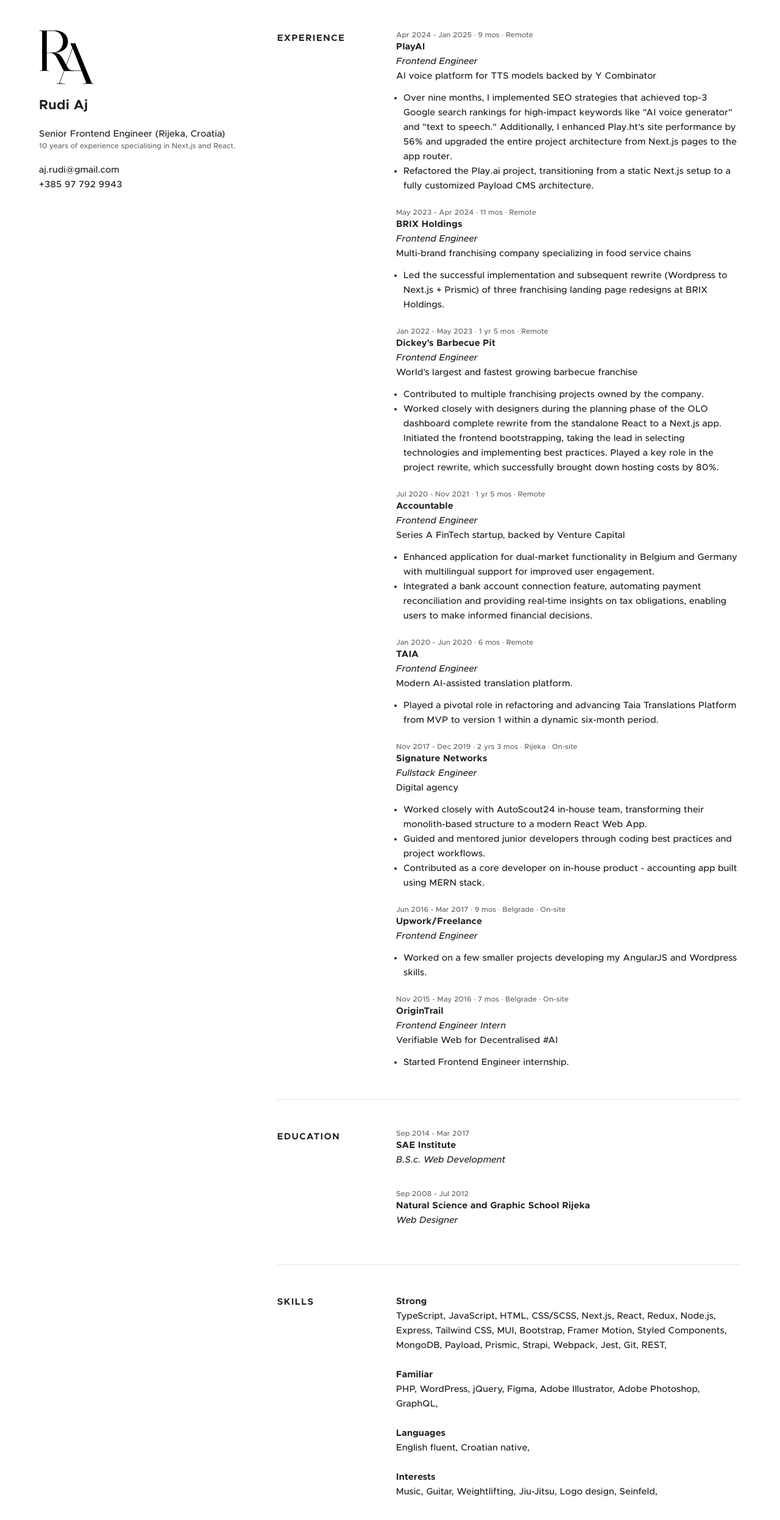
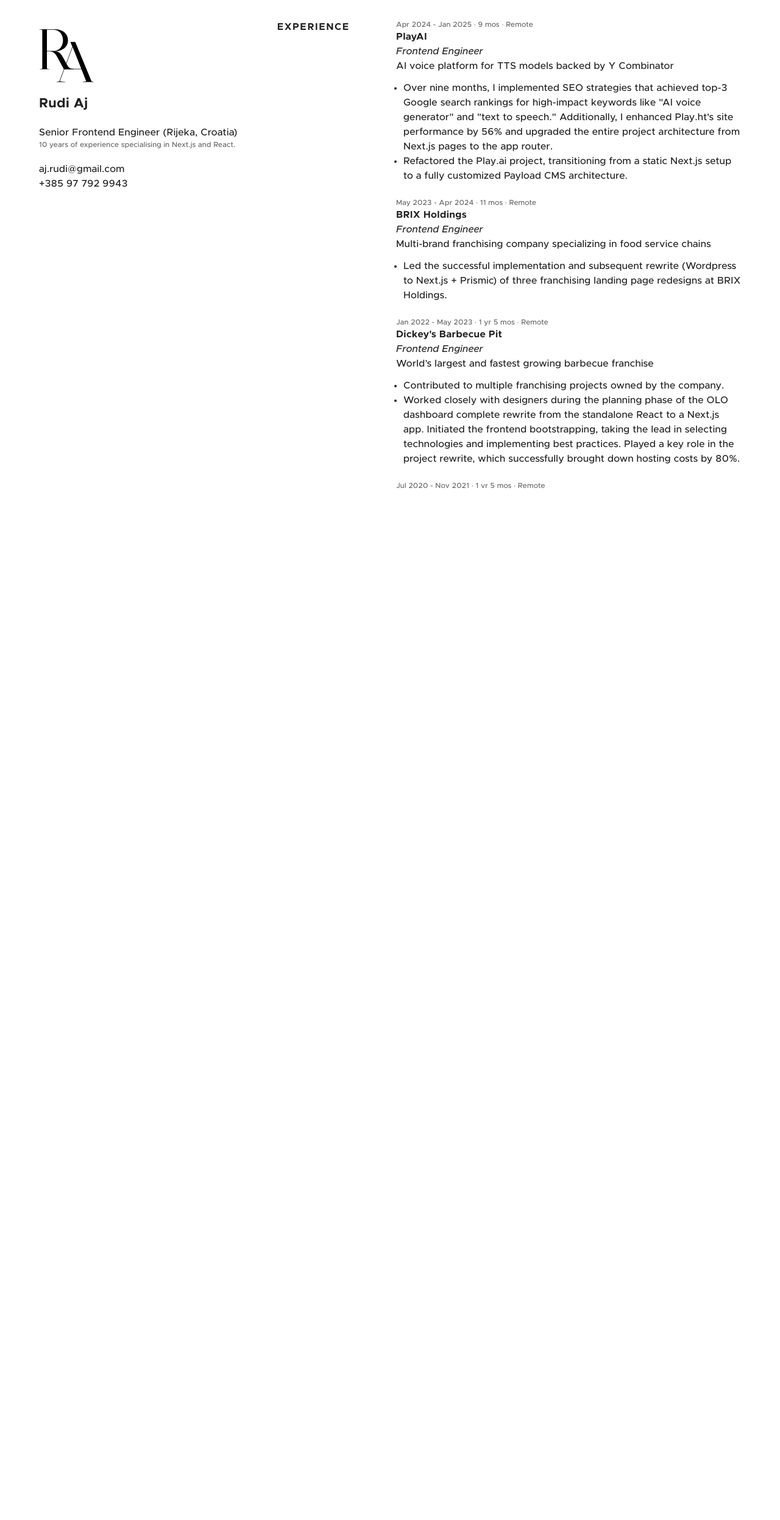
Before and after one commit to rudiaj/personal-website, a Next.js app: page / in a window 1280 px wide. Shown: the top 2492 px of the page at 61% size. After the commit the page ends 800 px from the top, so only its background shows below. Built offline with nearby package versions, Linux system fonts and the light colour scheme.

Commit message:
feat: add sticky aside, animation wip

```diff
--- a/app/layout.tsx
+++ b/app/layout.tsx
@@ -35,7 +35,7 @@
   children: React.ReactNode;
 }>) {
   return (
-    <html lang="en">
+    <html lang="en" className="overflow-hidden">
       <body className={`${metropolis.variable}  antialiased`}>{children}</body>
     </html>
   );
--- a/app/page.tsx
+++ b/app/page.tsx
@@ -1,17 +1,32 @@
+"use client";
+
 import { EDUCATION, EXPERIENCE, SKILLS } from "@/constants/data";
 import Image from "next/image";
+import { useScroll, motion, useTransform } from "framer-motion";
+import { useRef } from "react";
 
 export default function Home() {
+  const containerRef = useRef(null);
+  const { scrollY } = useScroll({ container: containerRef });
+
+  const width = useTransform(scrollY, [0, 100], [90, 45]);
+  const height = useTransform(scrollY, [0, 100], [87.42, 43.71]);
+
   return (
-    <main className="max-w-[1252px] mx-auto lg:px-[50px] px-4 py-[50px] grid grid-cols-12 gap-x-5 gap-y-12">
-      <div className="col-span-12 md:col-span-4 flex gap-5 flex-col">
+    <div ref={containerRef} className="h-screen overflow-auto scroll-smooth">
+      <main className="max-w-[1252px] mx-auto lg:px-[50px] pb-12 pt-8 grid grid-cols-12 gap-x-5">
+        <div className="col-span-12 md:col-span-4 md:mb-0 mb-10 px-4 lg:px-0 sticky top-0 self-start bg-white py-4">
+          <div className="flex gap-5 flex-col">
+            <motion.div style={{ width, height }}>
               <Image
                 alt="logo"
                 src="/logo.svg"
                 height={87.42}
                 width={90}
-          className="w-[90px] h-auto"
+                className="w-full h-full"
+                priority
               />
+            </motion.div>
             <span className="font-bold text-lg tracking-wide">Rudi Aj</span>
             <div className="flex flex-col">
               <span className="font-medium text-base tracking-wide">
@@ -30,12 +45,13 @@
               </span>
             </div>
           </div>
-      <div className="col-span-12 md:col-span-2 ">
+        </div>
+        <div className="col-span-12 md:col-span-2 md:mb-0 mb-4 px-4 lg:px-0">
           <span className="font-bold text-base tracking-widest uppercase">
             Experience
           </span>
         </div>
-      <div className="col-span-12 md:col-span-6 flex flex-col gap-6">
+        <div className="col-span-12 md:col-span-6 flex flex-col gap-6 px-4 lg:px-0 mb-10">
           {EXPERIENCE.map((exp, index) => (
             <div key={index} className="flex flex-col">
               <div className="flex flex-col mb-3">
@@ -69,13 +85,13 @@
             </div>
           ))}
         </div>
-      <div className="col-span-12 md:col-span-8 border-b border-black/10 md:col-start-5"></div>
-      <div className="col-span-12 md:col-span-2  md:col-start-5">
+        <div className="col-span-12 md:col-span-8 border-b border-black/10 md:col-start-5 mb-10"></div>
+        <div className="col-span-12 md:col-span-2 md:mb-0 mb-4 px-4 lg:px-0 md:col-start-5">
           <span className="font-bold text-base tracking-widest uppercase">
             Education
           </span>
         </div>
-      <div className="col-span-12 md:col-span-6 flex flex-col gap-6">
+        <div className="col-span-12 md:col-span-6 flex flex-col gap-6 px-4 lg:px-0  mb-10 md:col-start-7">
           {EDUCATION.map((edu, index) => (
             <div key={index} className="flex flex-col">
               <div className="flex flex-col mb-3">
@@ -92,13 +108,13 @@
             </div>
           ))}
         </div>
-      <div className="col-span-12 md:col-span-8 border-b border-black/10 md:col-start-5"></div>
-      <div className="col-span-12 md:col-span-2  md:col-start-5">
+        <div className="col-span-12 md:col-span-8 border-b border-black/10 md:col-start-5 mb-10"></div>
+        <div className="col-span-12 md:col-span-2 md:mb-0 mb-4 px-4 lg:px-0 md:col-start-5">
           <span className="font-bold text-base tracking-widest uppercase">
             Skills
           </span>
         </div>
-      <div className="col-span-12 md:col-span-6 flex flex-col gap-6">
+        <div className="col-span-12 md:col-span-6 flex flex-col gap-6 px-4 lg:px-0 md:col-start-7">
           {SKILLS.map((skill, index) => (
             <div key={index} className="flex flex-col">
               <div className="flex flex-col">
@@ -122,5 +138,6 @@
           ))}
         </div>
       </main>
+    </div>
   );
 }
--- a/tailwind.config.ts
+++ b/tailwind.config.ts
@@ -16,8 +16,8 @@
         metropolis: ["var(--font-metropolis)", "sans-serif"],
       },
       fontSize: {
-        sm: ["12px", "15px"],
-        base: ["15px", "24px"],
+        sm: ["12px", "16px"],
+        base: ["16px", "24px"],
         lg: ["22px", "30px"],
       },
     },
```
Lines whose indentation alone changed are shown as unchanged.
